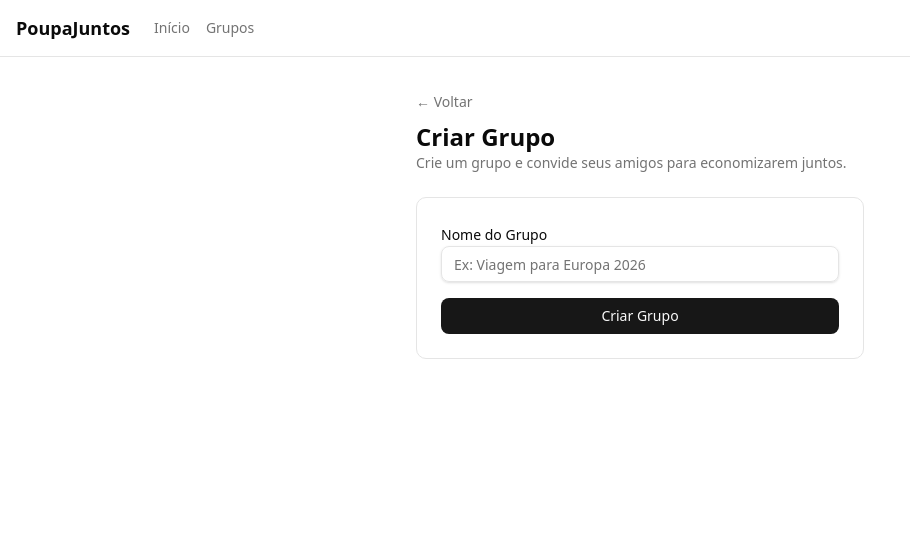
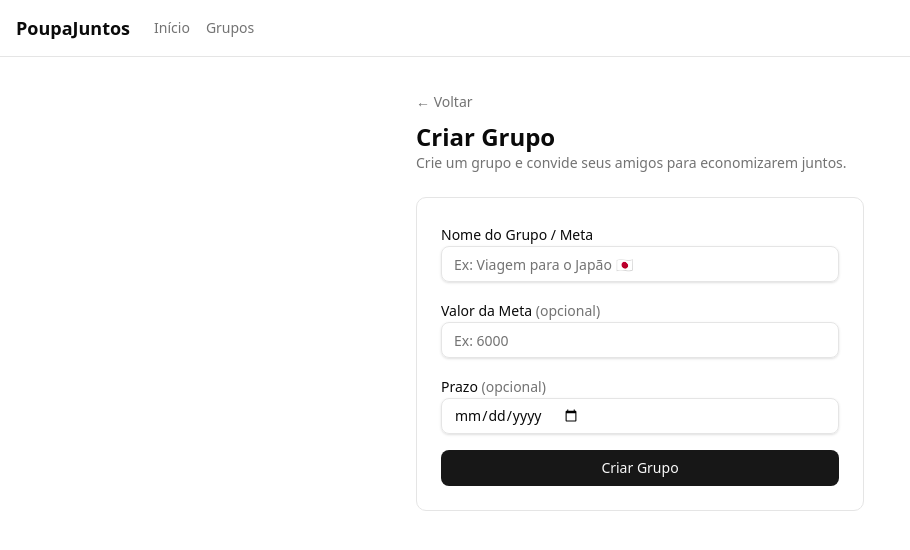
Before and after one commit to araujoerick/poupa-juntos, a Next.js app in the folder apps/web/: page /dashboard/groups/new in a window 1280 px wide. Shown: the top 550 px of the page, without its empty margins (0-910 px from the left). Built offline with nearby package versions, Linux system fonts and the light colour scheme; no server answers.

Commit message:
feat(web): update group forms and detail page to use group as savings goal

```diff
--- a/apps/web/actions/groups.ts
+++ b/apps/web/actions/groups.ts
@@ -32,8 +32,13 @@ export async function createGroup(
     return { success: false, error: "Não autenticado" };
   }
 
+  const rawTargetAmount = formData.get("targetAmount");
+  const rawDeadline = formData.get("deadline");
+
   const parsed = createGroupSchema.safeParse({
     name: formData.get("name"),
+    targetAmount: rawTargetAmount ? rawTargetAmount : undefined,
+    deadline: rawDeadline ? rawDeadline : undefined,
   });
 
   if (!parsed.success) {
--- a/apps/web/app/dashboard/groups/[groupId]/page.tsx
+++ b/apps/web/app/dashboard/groups/[groupId]/page.tsx
@@ -2,9 +2,7 @@ import Link from "next/link";
 import { notFound } from "next/navigation";
 import { auth } from "@clerk/nextjs/server";
 import { getGroup, getContributions } from "@/lib/api";
-import { GoalCard } from "@/components/goals/GoalCard";
 import { ContributionFeed } from "@/components/contributions/ContributionFeed";
-import { GoalProgressChart } from "@/components/goals/GoalProgressChart";
 import { InviteLink } from "@/components/groups/InviteLink";
 import { MoneyDisplay } from "@/components/shared/MoneyDisplay";
 
@@ -28,6 +26,11 @@ export default async function GroupDetailPage({ params }: Props) {
 
   const currentMember = group.members.find((m) => m.clerkId === clerkId);
   const currentUserId = currentMember?.id ?? "";
+
+  const progressPercent =
+    group.targetAmount && group.targetAmount > 0
+      ? Math.min(100, Math.round((group.balance / group.targetAmount) * 100))
+      : null;
 
   return (
     <div className="space-y-8">
@@ -54,6 +57,36 @@ export default async function GroupDetailPage({ params }: Props) {
         </Link>
       </div>
 
+      {/* Progresso da meta */}
+      {group.targetAmount && (
+        <div className="rounded-lg border bg-card p-4 space-y-2">
+          <div className="flex justify-between text-sm">
+            <span className="text-muted-foreground">Progresso</span>
+            <span className="font-medium">{progressPercent}%</span>
+          </div>
+          <div className="h-2 w-full rounded-full bg-muted overflow-hidden">
+            <div
+              className="h-full rounded-full bg-primary transition-all"
+              style={{ width: `${progressPercent ?? 0}%` }}
+            />
+          </div>
+          <div className="flex justify-between text-xs text-muted-foreground">
+            <MoneyDisplay amount={group.balance} />
+            <MoneyDisplay amount={group.targetAmount} />
+          </div>
+          {group.deadline && (
+            <p className="text-xs text-muted-foreground">
+              Prazo:{" "}
+              {new Date(group.deadline).toLocaleDateString("pt-BR", {
+                day: "2-digit",
+                month: "long",
+                year: "numeric",
+              })}
+            </p>
+          )}
+        </div>
+      )}
+
       {/* Saldo */}
       <div className="grid gap-4 sm:grid-cols-2">
         <div className="rounded-lg border bg-card p-4">
@@ -75,50 +108,6 @@ export default async function GroupDetailPage({ params }: Props) {
         <InviteLink inviteHash={group.inviteHash} />
       </div>
 
-      {/* Metas */}
-      <div className="space-y-4">
-        <div className="flex items-center justify-between">
-          <h2 className="text-lg font-semibold">Metas</h2>
-          <Link
-            href={`/dashboard/groups/${groupId}/goals/new`}
-            className="text-sm font-medium text-primary hover:underline"
-          >
-            + Nova meta
-          </Link>
-        </div>
-
-        {group.goals && group.goals.length > 0 ? (
-          <>
-            <div className="grid gap-4 sm:grid-cols-2">
-              {group.goals.map((goal) => (
-                <GoalCard
-                  key={goal.id}
-                  goal={goal}
-                  confirmedBalance={group.balance}
-                />
-              ))}
-            </div>
-            <div className="rounded-lg border bg-card p-4">
-              <p className="mb-3 text-sm font-medium">Progresso dos Aportes</p>
-              <GoalProgressChart
-                contributions={contributions}
-                targetAmount={group.goals[0]?.targetAmount ?? 0}
-              />
-            </div>
-          </>
-        ) : (
-          <p className="text-sm text-muted-foreground">
-            Nenhuma meta criada ainda.{" "}
-            <Link
-              href={`/dashboard/groups/${groupId}/goals/new`}
-              className="font-medium text-primary hover:underline"
-            >
-              Criar meta
-            </Link>
-          </p>
-        )}
-      </div>
-
       {/* Feed de aportes */}
       <div className="space-y-4">
         <h2 className="text-lg font-semibold">Histórico de Aportes</h2>
--- a/apps/web/components/groups/CreateGroupForm.tsx
+++ b/apps/web/components/groups/CreateGroupForm.tsx
@@ -16,13 +16,13 @@ export function CreateGroupForm() {
     <form action={formAction} className="space-y-4">
       <div className="space-y-1.5">
         <label htmlFor="name" className="text-sm font-medium">
-          Nome do Grupo
+          Nome do Grupo / Meta
         </label>
         <input
           id="name"
           name="name"
           type="text"
-          placeholder="Ex: Viagem para Europa 2026"
+          placeholder="Ex: Viagem para o Japão 🇯🇵"
           disabled={isPending}
           className="flex h-9 w-full rounded-md border border-input bg-transparent px-3 py-1 text-sm shadow-sm transition-colors placeholder:text-muted-foreground focus-visible:outline-none focus-visible:ring-1 focus-visible:ring-ring disabled:opacity-50"
           required
@@ -30,6 +30,45 @@ export function CreateGroupForm() {
         {state.fieldErrors?.["name"] && (
           <p className="text-xs text-destructive">
             {state.fieldErrors["name"][0]}
+          </p>
+        )}
+      </div>
+
+      <div className="space-y-1.5">
+        <label htmlFor="targetAmount" className="text-sm font-medium">
+          Valor da Meta <span className="text-muted-foreground">(opcional)</span>
+        </label>
+        <input
+          id="targetAmount"
+          name="targetAmount"
+          type="number"
+          step="0.01"
+          min="1"
+          placeholder="Ex: 6000"
+          disabled={isPending}
+          className="flex h-9 w-full rounded-md border border-input bg-transparent px-3 py-1 text-sm shadow-sm transition-colors placeholder:text-muted-foreground focus-visible:outline-none focus-visible:ring-1 focus-visible:ring-ring disabled:opacity-50"
+        />
+        {state.fieldErrors?.["targetAmount"] && (
+          <p className="text-xs text-destructive">
+            {state.fieldErrors["targetAmount"][0]}
+          </p>
+        )}
+      </div>
+
+      <div className="space-y-1.5">
+        <label htmlFor="deadline" className="text-sm font-medium">
+          Prazo <span className="text-muted-foreground">(opcional)</span>
+        </label>
+        <input
+          id="deadline"
+          name="deadline"
+          type="date"
+          disabled={isPending}
+          className="flex h-9 w-full rounded-md border border-input bg-transparent px-3 py-1 text-sm shadow-sm transition-colors placeholder:text-muted-foreground focus-visible:outline-none focus-visible:ring-1 focus-visible:ring-ring disabled:opacity-50"
+        />
+        {state.fieldErrors?.["deadline"] && (
+          <p className="text-xs text-destructive">
+            {state.fieldErrors["deadline"][0]}
           </p>
         )}
       </div>
--- a/apps/web/lib/api.ts
+++ b/apps/web/lib/api.ts
@@ -2,7 +2,6 @@ import "server-only";
 import { auth, currentUser } from "@clerk/nextjs/server";
 import type {
   GroupDTO,
-  GoalDTO,
   ContributionDTO,
 } from "@poupa-juntos/shared-types";
 
@@ -54,10 +53,6 @@ export async function getGroup(id: string): Promise<GroupDTO> {
   return apiFetch<GroupDTO>(`/groups/${id}`);
 }
 
-export async function getGoals(groupId: string): Promise<GoalDTO[]> {
-  return apiFetch<GoalDTO[]>(`/groups/${groupId}/goals`);
-}
-
 export async function getContributions(
   groupId: string,
 ): Promise<ContributionDTO[]> {
--- a/apps/web/lib/validations.ts
+++ b/apps/web/lib/validations.ts
@@ -5,22 +5,16 @@ export const createGroupSchema = z.object({
     .string()
     .min(3, "Nome deve ter ao menos 3 caracteres")
     .max(100, "Nome deve ter no máximo 100 caracteres"),
+  targetAmount: z.coerce
+    .number()
+    .positive("Valor deve ser positivo")
+    .max(999999999999.99)
+    .optional(),
+  deadline: z.string().optional(),
 });
 
 export const joinGroupSchema = z.object({
   inviteHash: z.string().min(1, "Código de convite é obrigatório"),
-});
-
-export const createGoalSchema = z.object({
-  name: z
-    .string()
-    .min(3, "Nome deve ter ao menos 3 caracteres")
-    .max(100, "Nome deve ter no máximo 100 caracteres"),
-  targetAmount: z.coerce
-    .number()
-    .positive("Valor deve ser positivo")
-    .max(999999999999.99),
-  deadline: z.string().min(1, "Prazo é obrigatório"),
 });
 
 export const submitContributionSchema = z.object({
@@ -33,5 +27,4 @@ export const submitContributionSchema = z.object({
 
 export type CreateGroupInput = z.infer<typeof createGroupSchema>;
 export type JoinGroupInput = z.infer<typeof joinGroupSchema>;
-export type CreateGoalInput = z.infer<typeof createGoalSchema>;
 export type SubmitContributionInput = z.infer<typeof submitContributionSchema>;
```
